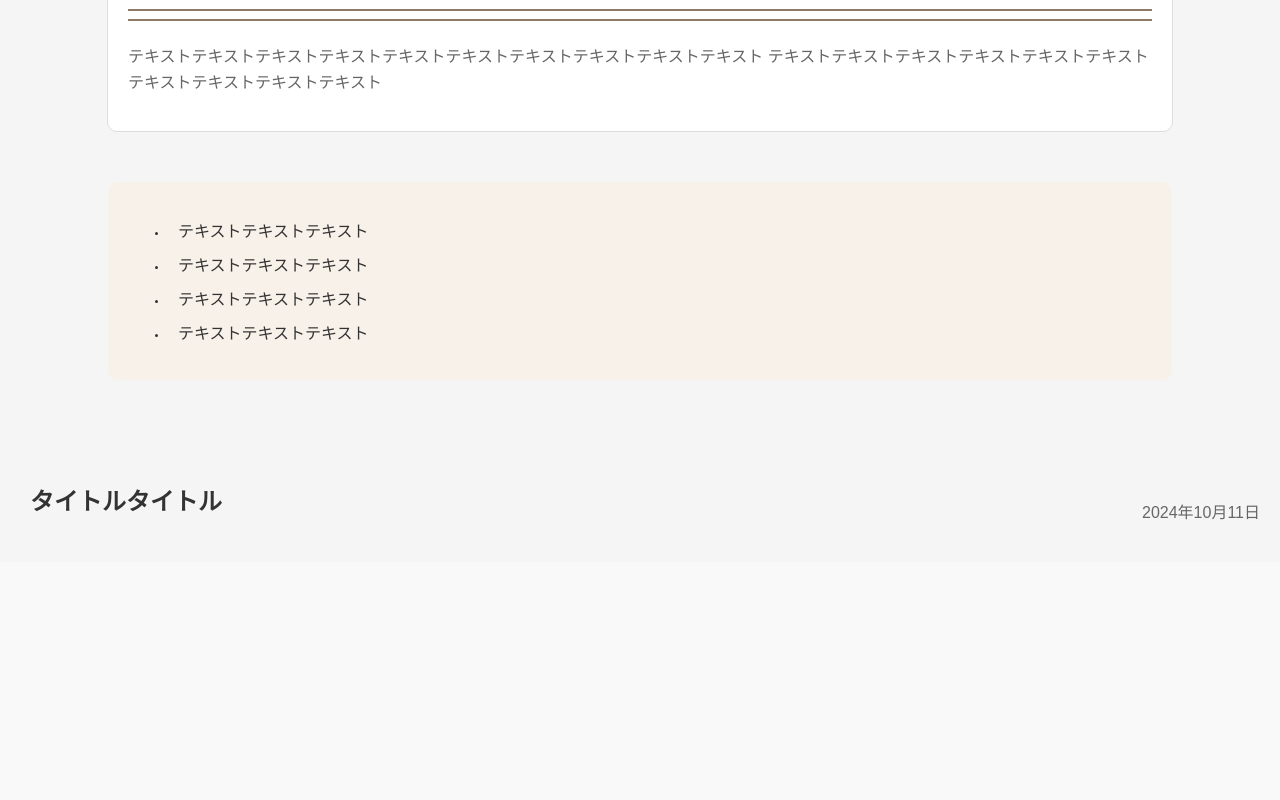
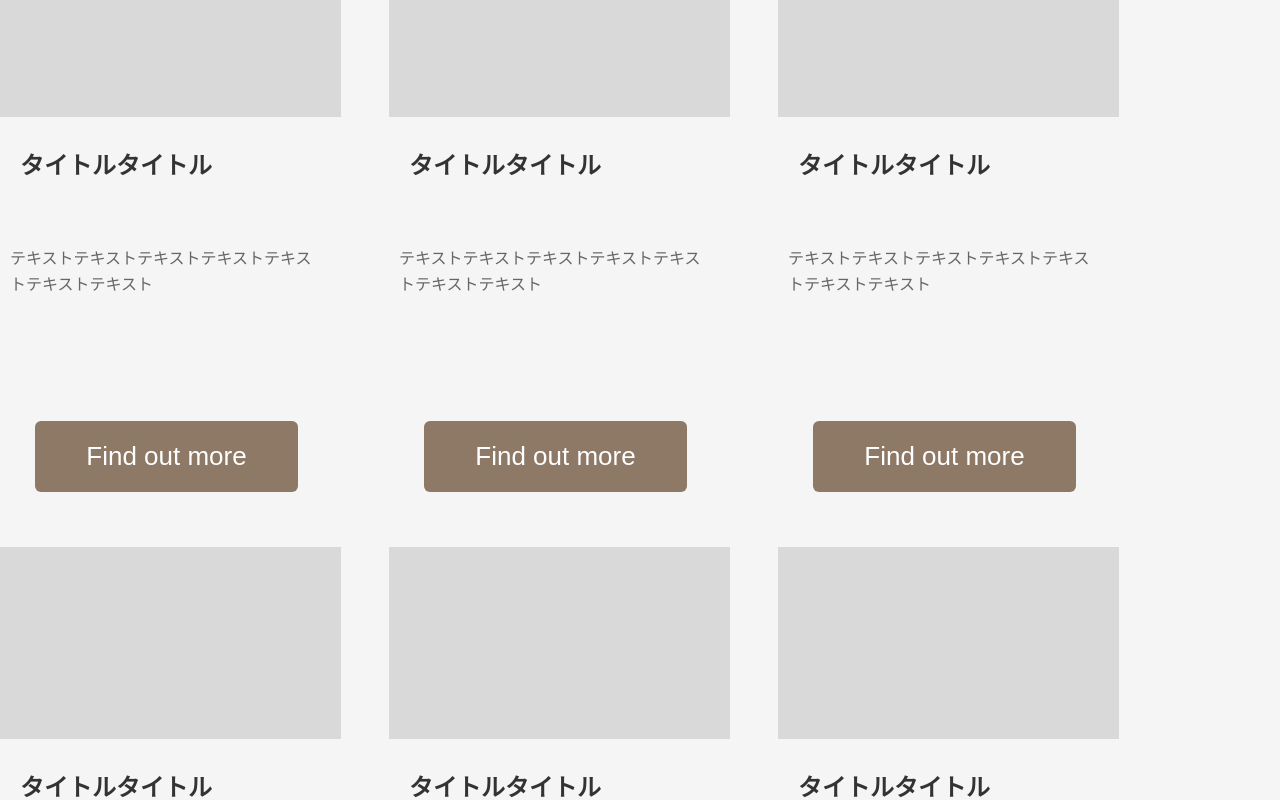
Before and after one commit to mamenz752/gadgelog, a React (Create React App) app: page / in a window 1280 px wide. Shown: the part 1380-2180 px from the top of the page. Before the commit the page ends 1942 px from the top, so only its background shows below. Built offline with nearby package versions, Linux system fonts and the light colour scheme.

Commit message:
refac: リストの表示方法修正

```diff
--- a/src/App.js
+++ b/src/App.js
@@ -1,24 +1,14 @@
 import './App.css';
-import FooterDemo from './components/layouts/FooterDemo';
+import Footer from './components/saya/Footer';
+import Header from './components/saya/Header';
 import CommonPresenter from './components/layouts/CommonPresenter';
-import List from './components/maeken/list';
-import Ikon from './components/hatake/ikon';
-import Midasi1 from './components/hatake/midasi1';
-import Midasi2 from './components/hatake/midasi2';
-import Midasi3 from './components/hatake/midasi3';
-import Hiduke from './components/hatake/hiduke';
 
 function App() {
   return (
     <div className="App">
-      <CommonPresenter />
-      <FooterDemo />
-      <List />
-      <Ikon />
-      <Midasi1 />
-      <Midasi2 />
-      <Midasi3 />
-      <Hiduke />
+      <Header />
+        <CommonPresenter />
+      <Footer />
     </div>
   );
 }
--- /dev/null
+++ b/src/components/layouts/ArticleListsPresenter.js
@@ -0,0 +1,18 @@
+import List from "../maeken/list"
+import styles from "../../styles/layouts/ArticleLists.module.css"
+
+const ArticleListsPresenter = () => {
+  return (
+    <div className={styles.lists}>
+      <List />
+      <List />
+      <List />
+      <List />
+      <List />
+      <List />
+      <List />
+    </div>
+  )
+}
+
+export default ArticleListsPresenter
--- a/src/components/layouts/CommonPresenter.js
+++ b/src/components/layouts/CommonPresenter.js
@@ -1,11 +1,19 @@
-import Footer from "../saya/Footer";
-import Header from "../saya/Header";
+import Hiduke from '../hatake/hiduke';
+import Ikon from '../hatake/ikon';
+import Midasi1 from '../hatake/midasi1';
+import Midasi2 from '../hatake/midasi2';
+import Midasi3 from '../hatake/midasi3';
+import ArticleListsPresenter from './ArticleListsPresenter';
 
 function CommonPresenter() {
   return (
     <>
-      <Header />
-      <Footer />
+      <Hiduke />
+      <Ikon />
+      <Midasi1 />
+      <Midasi2 />
+      <Midasi3 />
+      <ArticleListsPresenter />
     </>
   )
 }
--- /dev/null
+++ b/src/styles/layouts/ArticleLists.module.css
@@ -0,0 +1,6 @@
+.lists {
+  width: 80%;
+  display: grid;
+  grid-template-columns: 1fr 1fr 1fr;
+  gap: 3rem;
+}
```
